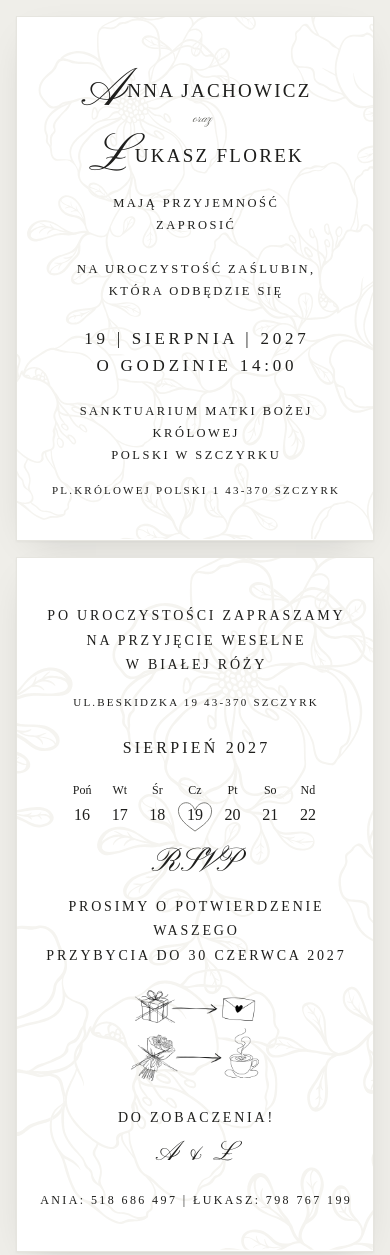
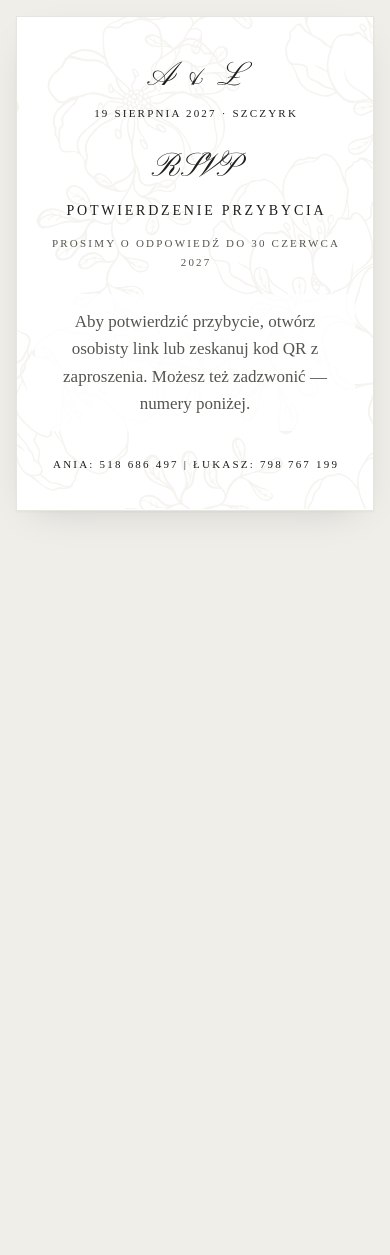
Before and after one commit to LukassF/zaproszenie, a plain HTML site: page index.html in a window 390 px wide. Shown: the top 1255 px of the page. After the commit the page ends 844 px from the top, so only its background shows below. Drawn offline with Linux system fonts and the light colour scheme; a web font is replaced by a local one.

Commit message:
fix remove inv

```diff
--- a/app.js
+++ b/app.js
@@ -23,6 +23,8 @@
         : "Osoba towarzysząca"
       : g.name;
   const MAX_CHILDREN = 6;
+  const TRANSPORT_INFO =
+    "Zapewniamy zorganizowany transport dla gości. Liczba miejsc parkingowych jest ograniczona, dlatego bardzo prosimy o skorzystanie z niego zamiast przyjazdu własnym samochodem.";
 
   const $ = (sel) => document.querySelector(sel);
   const statusEl = $("#rsvp-status");
@@ -72,7 +74,6 @@
           },
           { name: "Michał", attending: false },
         ],
-        transport: "own",
         accommodation: true,
         comment: "",
       },
@@ -360,18 +361,7 @@
         "fieldset",
         { "data-when": "any" },
         h("legend", {}, "Dojazd"),
-        pills(
-          "transport",
-          many
-            ? [
-                ["own", "Dojedziemy we własnym zakresie"],
-                ["need", "Potrzebujemy transportu"],
-              ]
-            : [
-                ["own", "Dojadę we własnym zakresie"],
-                ["need", "Potrzebuję transportu"],
-              ],
-        ),
+        h("p", { class: "info" }, TRANSPORT_INFO),
       ),
     );
 
@@ -488,7 +478,6 @@
       form.elements.kids.value = String(r.children.count);
       renderAges(r.children.ages);
     }
-    if (r.transport) setRadio("transport", r.transport);
     if (invite.flags.accommodation && typeof r.accommodation === "boolean")
       setRadio("stay", r.accommodation ? "yes" : "no");
     form.elements.comment.value = r.comment || "";
@@ -514,12 +503,10 @@
       guests,
       plusOne: null,
       children: null,
-      transport: null,
       accommodation: null,
       comment: val("comment"),
     };
     if (any) {
-      out.transport = radioValue("transport");
       if (invite.flags.plusOne) {
         out.plusOne =
           radioValue("plus") === "yes"
@@ -605,11 +592,6 @@
           ? `${r.children.count} (wiek: ${r.children.ages.join(", ")})`
           : "brak",
       ]);
-    if (r.transport)
-      items.push([
-        "Dojazd",
-        r.transport === "need" ? "potrzebny transport" : "we własnym zakresie",
-      ]);
     if (typeof r.accommodation === "boolean")
       items.push(["Nocleg", r.accommodation ? "tak" : "nie"]);
     if (r.comment) items.push(["Wiadomość", r.comment]);
@@ -643,6 +625,7 @@
           justSaved ? "Zapisaliśmy Waszą odpowiedź" : "Wasza odpowiedź",
         ),
         describe(r),
+        anyComing ? h("p", { class: "info" }, TRANSPORT_INFO) : null,
         invite.updatedAt
           ? h("p", { class: "meta" }, `Zapisano ${fmtDate(invite.updatedAt)}`)
           : null,
@@ -677,7 +660,7 @@
     if (!token) {
       hideGuest();
       showStatus(
-        `Aby potwierdzić przybycie, otwórz osobisty link lub zeskanuj kod QR z zaproszenia. Możesz też zadzwonić — ${PHONES}.`,
+        "Aby potwierdzić przybycie, otwórz osobisty link lub zeskanuj kod QR z zaproszenia. Możesz też zadzwonić — numery poniżej.",
       );
       return;
     }
--- a/index.html
+++ b/index.html
@@ -4,7 +4,7 @@
   <meta charset="utf-8">
   <meta name="viewport" content="width=device-width, initial-scale=1">
   <title>Ania & Łukasz · 19.08.2027</title>
-  <meta name="description" content="Zaproszenie na ślub Anny Jachowicz i Łukasza Florka — 19 sierpnia 2027, Szczyrk.">
+  <meta name="description" content="Potwierdzenie przybycia na ślub Anny Jachowicz i Łukasza Florka — 19 sierpnia 2027, Szczyrk.">
   <meta name="robots" content="noindex, nofollow">
   <meta name="theme-color" content="#efeee9">
 
@@ -33,79 +33,20 @@
 <body>
 <main>
 
-  <!-- ===== Strona 1 ===== -->
-  <section class="card card--front" aria-label="Zaproszenie">
+  <section class="card card--rsvp" id="rsvp" aria-labelledby="rsvp-title">
     <div class="card__inner">
-      <h1 class="names">
-        <span class="name"><span class="initial" aria-hidden="true">A</span><span class="sr-only">A</span>NNA JACHOWICZ</span>
-        <span class="oraz">oraz</span>
-        <span class="name"><span class="initial initial--l" aria-hidden="true">Ł</span><span class="sr-only">Ł</span>UKASZ FLOREK</span>
-      </h1>
+      <p class="ae" aria-label="Ania i Łukasz">A &amp; Ł</p>
+      <p class="t-xs">19 SIERPNIA 2027 · SZCZYRK</p>
 
-      <div class="block">
-        <p class="t-sm">MAJĄ PRZYJEMNOŚĆ<br>ZAPROSIĆ</p>
-        <div class="guest" id="guest">
-          <p class="t-xs">SZ.P</p>
-          <p class="t-guest" id="guest-name"><span class="dots" role="status" aria-label="Wczytywanie"><i></i><i></i><i></i></span></p>
-        </div>
+      <p class="rsvp-script" aria-hidden="true">RSVP</p>
+      <h1 class="t-md" id="rsvp-title">POTWIERDZENIE PRZYBYCIA</h1>
+
+      <div class="guest" id="guest">
+        <p class="t-xs">SZ.P</p>
+        <p class="t-guest" id="guest-name"><span class="dots" role="status" aria-label="Wczytywanie"><i></i><i></i><i></i></span></p>
       </div>
 
-      <p class="t-sm">NA UROCZYSTOŚĆ ZAŚLUBIN,<br>KTÓRA ODBĘDZIE SIĘ</p>
-
-      <p class="t-date">19 | SIERPNIA | 2027<br>O GODZINIE 14:00</p>
-
-      <div class="block">
-        <p class="t-sm"><a class="quiet" href="https://maps.google.com/?q=Sanktuarium+Matki+Bo%C5%BCej+Kr%C3%B3lowej+Polski+Szczyrk" target="_blank" rel="noopener">SANKTUARIUM MATKI BOŻEJ KRÓLOWEJ<br>POLSKI W SZCZYRKU</a></p>
-        <p class="t-xs t-addr">PL.KRÓLOWEJ POLSKI 1 43-370 SZCZYRK</p>
-      </div>
-    </div>
-  </section>
-
-  <!-- ===== Strona 2 ===== -->
-  <section class="card card--back" aria-label="Przyjęcie weselne i RSVP">
-    <div class="card__inner">
-      <div class="block">
-        <p class="t-md">PO UROCZYSTOŚCI ZAPRASZAMY<br>NA PRZYJĘCIE WESELNE W&nbsp;BIAŁEJ&nbsp;RÓŻY</p>
-        <p class="t-xs t-addr"><a class="quiet" href="https://maps.google.com/?q=Bia%C5%82a+R%C3%B3%C5%BCa+Beskidzka+19+Szczyrk" target="_blank" rel="noopener">UL.BESKIDZKA 19 43-370 SZCZYRK</a></p>
-      </div>
-
-      <div class="block">
-        <p class="t-month">SIERPIEŃ 2027</p>
-        <table class="cal" aria-label="Tydzień ślubu, sierpień 2027">
-          <thead><tr><th>Poń</th><th>Wt</th><th>Śr</th><th>Cz</th><th>Pt</th><th>So</th><th>Nd</th></tr></thead>
-          <tbody><tr>
-            <td>16</td><td>17</td><td>18</td>
-            <td class="cal__day"><svg class="cal__heart" viewBox="0 0 60 54" aria-hidden="true"><path d="M30 51C17 42 4 32 3 19 2 8 13 2 21 6c4 2 7 6 9 11 2-5 5-9 10-11 9-4 18 3 17 14-1 13-14 22-27 31"/></svg><span>19</span></td>
-            <td>20</td><td>21</td><td>22</td>
-          </tr></tbody>
-        </table>
-      </div>
-
-      <div class="block">
-        <p class="rsvp-script" aria-hidden="true">RSVP</p>
-        <p class="t-md">PROSIMY O POTWIERDZENIE WASZEGO<br>PRZYBYCIA DO 30 CZERWCA 2027</p>
-      </div>
-
-      <div class="bottom">
-        <img class="picto" src="assets/pictograms.png" width="760" height="560" alt="Zamiast prezentów — koperta, zamiast kwiatów — kawa">
-        <div class="farewell">
-          <p class="t-md">DO ZOBACZENIA!</p>
-          <p class="ae" aria-label="Ania i Łukasz">A &amp; Ł</p>
-        </div>
-      </div>
-
-      <p class="t-sm t-phones">
-        <a class="quiet" href="tel:+48518686497">ANIA: 518 686 497</a> <span aria-hidden="true">|</span>
-        <a class="quiet" href="tel:+48798767199">ŁUKASZ: 798 767 199</a>
-      </p>
-    </div>
-  </section>
-
-  <!-- ===== RSVP ===== -->
-  <section class="card card--rsvp" id="rsvp" aria-labelledby="rsvp-title">
-    <div class="card__inner">
-      <p class="rsvp-script" aria-hidden="true">RSVP</p>
-      <h2 class="t-md" id="rsvp-title">POTWIERDZENIE PRZYBYCIA</h2>
+      <p class="t-xs t-deadline">PROSIMY O ODPOWIEDŹ DO 30 CZERWCA 2027</p>
 
       <div class="rsvp" aria-live="polite">
         <div class="loader" id="rsvp-loader" role="status">
@@ -116,6 +57,11 @@
         <div id="rsvp-summary" hidden></div>
         <form id="rsvp-form" novalidate hidden></form>
       </div>
+
+      <p class="t-xs t-phones">
+        <a class="quiet" href="tel:+48518686497">ANIA: 518 686 497</a> <span aria-hidden="true">|</span>
+        <a class="quiet" href="tel:+48798767199">ŁUKASZ: 798 767 199</a>
+      </p>
     </div>
   </section>
 
--- a/styles.css
+++ b/styles.css
@@ -61,24 +61,17 @@ a.quiet:hover { text-decoration: underline; text-decoration-thickness: 1px; text
   box-shadow: 0 1px 2px rgba(0, 0, 0, .04), 0 12px 40px -18px rgba(0, 0, 0, .18);
 }
 
-/* tył kartki: ten sam wzór, inny kadr (jak w druku) */
-.card--back { background-position: 13% center; }
-
 .card__inner {
-  min-height: calc(100cqw * 1300 / 920);
   display: flex;
   flex-direction: column;
-  justify-content: space-between;
   align-items: center;
-  gap: max(4cqw, 22px);
-  padding: 11cqw 6cqw 9cqw;
+  gap: max(2cqw, 10px);
+  padding: 8cqw 6cqw;
   text-align: center;
 }
 
-.block { display: grid; gap: max(2.4cqw, 10px); justify-items: center; }
-
 /* Wersaliki z szerokim światłem; padding-left równoważy rozstrzelenie ostatniej litery */
-.t-xs, .t-sm, .t-md, .t-guest, .t-date, .t-month, .name {
+.t-xs, .t-sm, .t-md, .t-guest {
   text-transform: uppercase;
   line-height: 1.75;
 }
@@ -86,11 +79,8 @@ a.quiet:hover { text-decoration: underline; text-decoration-thickness: 1px; text
 .t-sm    { font-size: max(2.45cqw, 12.5px); letter-spacing: .28em; padding-left: .28em; }
 .t-md    { font-size: max(2.95cqw, 14px);  letter-spacing: .27em; padding-left: .27em; }
 .t-guest { font-size: max(3.65cqw, 17px);  letter-spacing: .2em;  padding-left: .2em; }
-.t-date  { font-size: max(3.55cqw, 17px);  letter-spacing: .22em; padding-left: .22em; line-height: 1.6; }
-.t-month { font-size: max(3.25cqw, 16px);  letter-spacing: .3em;  padding-left: .3em; }
-.t-addr  { margin-top: max(1.4cqw, 4px); }
 
-.guest { display: grid; gap: max(4.2cqw, 14px); margin-top: max(1.2cqw, 4px); }
+.guest { display: grid; gap: max(1.6cqw, 6px); margin: max(2.5cqw, 10px) 0; }
 .guest[hidden] { display: none; }
 /* Zanim nazwa gościa przyjdzie z backendu: trzy pulsujące kropki; potem nazwa wyłania się z rozmycia */
 .dots { display: inline-flex; gap: .6em; align-items: center; height: 1.75em; vertical-align: top; }
@@ -113,72 +103,6 @@ a.quiet:hover { text-decoration: underline; text-decoration-thickness: 1px; text
   to { opacity: 1; filter: blur(0); }
 }
 
-/* ---------- Imiona ---------- */
-
-.names {
-  margin: 0;
-  font-weight: 400;
-  display: grid;
-  justify-items: center;
-}
-.name {
-  font-size: max(4.55cqw, 19px);
-  letter-spacing: .17em;
-  padding-left: .17em;
-  line-height: 1;
-  white-space: nowrap;
-  display: inline-flex;
-  align-items: baseline;
-}
-.initial {
-  font-family: var(--script);
-  text-transform: none;
-  letter-spacing: 0;
-  font-size: 2.85em;
-  line-height: .8;
-  margin-right: .05em;
-  transform: translateY(.14em);
-}
-.initial--l { margin-right: .09em; }
-.oraz {
-  font-family: var(--script);
-  font-size: max(2.3cqw, 13px);
-  color: var(--ink-soft);
-  margin: max(1.4cqw, 6px) 0 max(.6cqw, 2px) 4cqw;
-  line-height: 1;
-}
-
-/* ---------- Kalendarz ---------- */
-
-.cal {
-  border-collapse: collapse;
-  margin-top: max(2.6cqw, 10px);
-  width: min(74cqw, 100%);
-  table-layout: fixed;
-}
-.cal th {
-  font-weight: 400;
-  font-size: max(2.5cqw, 12px);
-  padding-bottom: max(2.4cqw, 8px);
-}
-.cal td {
-  font-size: max(3.25cqw, 16px);
-  padding: 0;
-}
-.cal__day { position: relative; }
-.cal__day span { position: relative; }
-.cal__heart {
-  position: absolute;
-  left: 50%; top: 50%;
-  width: 2.3em; height: 2.1em;
-  transform: translate(-50%, -46%);
-  fill: none;
-  stroke: #6b6b66;
-  stroke-width: 1.4;
-  stroke-linejoin: round;
-  overflow: visible;
-}
-
 /* ---------- Skrypt ---------- */
 
 .rsvp-script {
@@ -186,40 +110,22 @@ a.quiet:hover { text-decoration: underline; text-decoration-thickness: 1px; text
   font-size: max(6.4cqw, 34px);
   line-height: 1;
   letter-spacing: .02em;
-  margin-bottom: max(1.2cqw, 4px);
+  margin: max(4cqw, 18px) 0 max(1.2cqw, 4px);
 }
+h1 { margin: 0; font-weight: 400; }
 
-/* ---------- Dół kartki ---------- */
+/* ---------- Monogram, termin, telefony ---------- */
 
-.bottom {
-  width: 100%;
-  display: flex;
-  justify-content: space-between;
-  align-items: center;
-  gap: 4cqw;
-  padding: 0 0 0 1cqw;
-}
-.picto { display: block; width: max(24cqw, 130px); height: auto; }
-
-.farewell { display: grid; justify-items: end; gap: max(2.6cqw, 10px); padding-right: 1cqw; }
 .ae {
   font-family: var(--script);
-  font-size: max(5.4cqw, 28px);
+  font-size: max(5.4cqw, 34px);
   line-height: 1;
-  padding-right: 1cqw;
 }
-
-.t-phones { font-size: max(2.45cqw, 12px); }
+.t-deadline { color: var(--ink-soft); }
+.t-phones { margin-top: max(3cqw, 14px); }
 .t-phones a { white-space: nowrap; }
 
 /* ---------- RSVP ---------- */
-
-.card--rsvp .card__inner {
-  min-height: 0;
-  justify-content: flex-start;
-  gap: max(2cqw, 10px);
-  padding: 8cqw 6cqw;
-}
 
 .rsvp {
   width: min(100%, 560px);
@@ -372,15 +278,13 @@ input:focus, select:focus, textarea:focus { outline: none; border-color: var(--i
 .summary h3 { margin: 0; font-weight: 400; font-size: 13px; letter-spacing: .26em; text-transform: uppercase; color: var(--ink-soft); text-align: center; }
 .summary ul { list-style: none; margin: 0; padding: 0; display: grid; gap: 6px; }
 .summary li b { font-weight: 400; color: var(--ink-soft); }
+.info { font-size: 16px; line-height: 1.6; }
+.summary .info { text-align: center; color: var(--ink-soft); }
 .summary .meta { text-align: center; font-size: 14px; color: var(--ink-soft); }
 .thanks { font-family: var(--script); font-size: 40px; text-align: center; line-height: 1.1; }
 
 @media (max-width: 520px) {
-  .card__inner { padding: 13cqw 5cqw 11cqw; }
-  .t-xs, .t-sm, .t-md, .t-month { letter-spacing: .2em; padding-left: .2em; }
-  .name { letter-spacing: .12em; }
-  .bottom { flex-direction: column; gap: 20px; padding: 0; }
-  .farewell { justify-items: center; padding: 0; }
-  .ae { padding: 0; }
+  .card__inner { padding: 12cqw 5cqw 10cqw; }
+  .t-xs, .t-sm, .t-md { letter-spacing: .2em; padding-left: .2em; }
   fieldset { padding: 14px 14px 16px; }
 }
```
Also changed, not shown: 2 other files.
